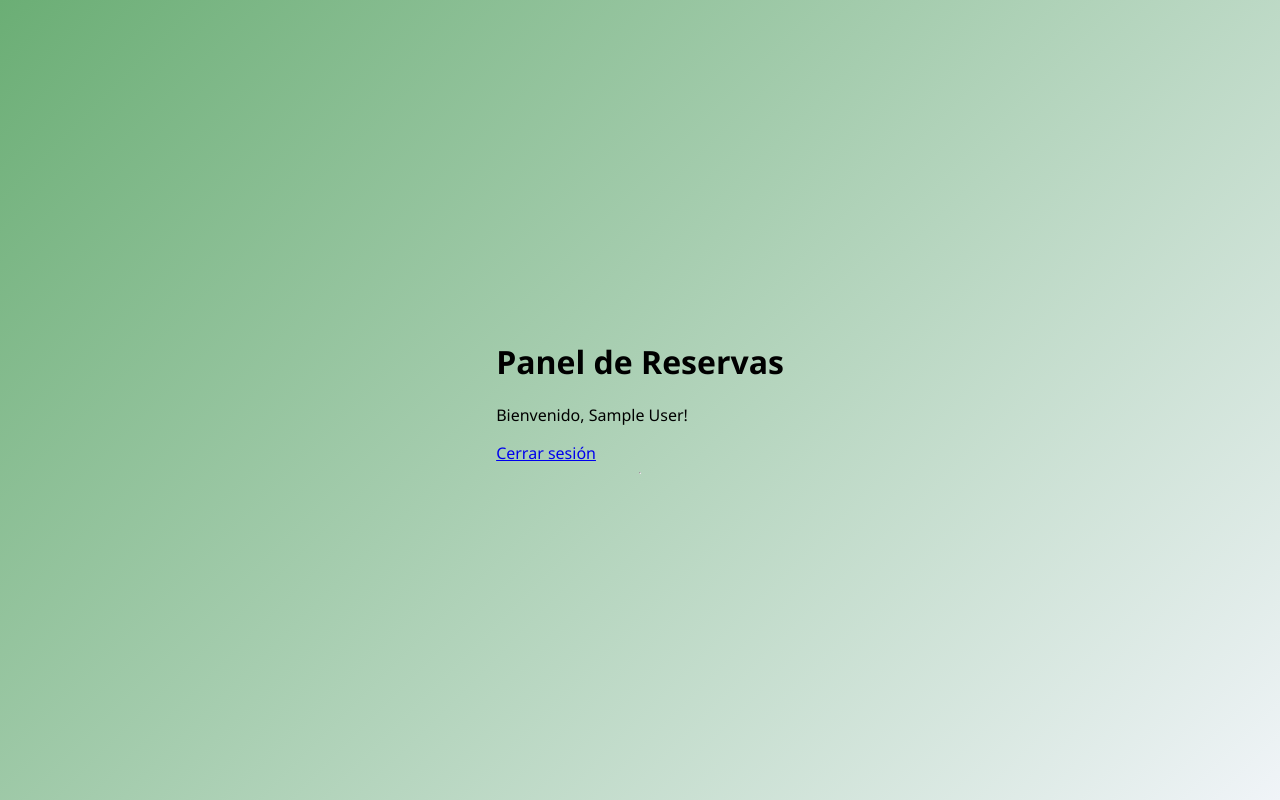
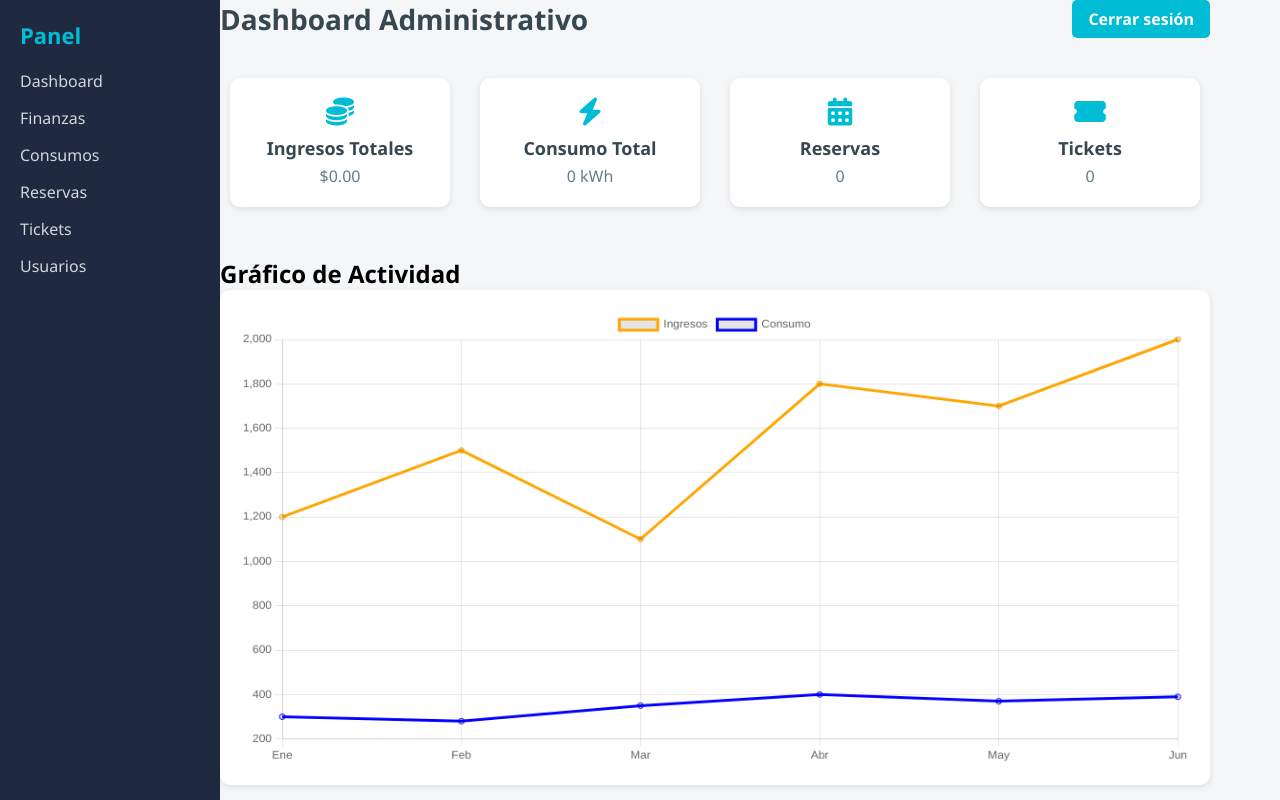
Before and after one commit to vertrox10/proyecto281, a Flask app: page /dashboard in a window 1280 px wide. Run offline with Flask 3, Linux system fonts and the light colour scheme; the visitor is signed in with stand-in values (Sample User, id 1).

Commit message:
Proyecto 281

```diff
--- a/app.py
+++ b/app.py
@@ -209,7 +209,7 @@ def es_contrasena_valida(password):
 @app.route("/dashboard")
 def dashboard():
     if "usuario" in session:
-        return render_template("dashboard.html", usuario=session["usuario"])
+        return render_template("dashboard_admin.html", usuario=session["usuario"])
     else:
         return redirect(url_for("login"))
 
--- /dev/null
+++ b/static/style_administrador.css
@@ -0,0 +1,151 @@
+/* Reset básico */
+* {
+    margin: 0;
+    padding: 0;
+    box-sizing: border-box;
+    font-family: 'Segoe UI', sans-serif;
+}
+
+/* Layout general */
+body {
+    display: flex;
+    min-height: 100vh;
+    background-color: #f4f6f8;
+}
+
+/* Sidebar */
+.sidebar {
+    width: 220px;
+    background-color: #1f2a40;
+    color: #fff;
+    padding: 20px;
+}
+
+.sidebar h2 {
+    margin-bottom: 20px;
+    font-size: 22px;
+    color: #00bcd4;
+}
+
+.sidebar ul {
+    list-style: none;
+}
+
+.sidebar ul li {
+    margin: 15px 0;
+}
+
+.sidebar ul li a {
+    color: #cfd8dc;
+    text-decoration: none;
+    font-size: 16px;
+    transition: color 0.3s;
+}
+
+.sidebar ul li a:hover {
+    color: #ffffff;
+}
+
+/* Main content */
+.main-content {
+    flex: 1;
+    padding: 30px;
+}
+
+/* Header */
+.header {
+    display: flex;
+    justify-content: space-between;
+    align-items: center;
+    margin-bottom: 30px;
+}
+
+.header h1 {
+    font-size: 28px;
+    color: #37474f;
+}
+
+.logout-btn {
+    background-color: #00bcd4;
+    color: #fff;
+    padding: 8px 16px;
+    border-radius: 5px;
+    text-decoration: none;
+    font-weight: bold;
+    transition: background-color 0.3s;
+}
+
+.logout-btn:hover {
+    background-color: #0097a7;
+}
+
+/* Overview cards */
+.overview {
+    display: grid;
+    grid-template-columns: repeat(auto-fit, minmax(180px, 1fr));
+    gap: 20px;
+    margin-bottom: 40px;
+}
+
+.card {
+    background-color: #ffffff;
+    border-radius: 10px;
+    padding: 20px;
+    box-shadow: 0 2px 6px rgba(0,0,0,0.1);
+    text-align: center;
+    transition: transform 0.2s;
+}
+
+.card:hover {
+    transform: translateY(-5px);
+}
+
+.card i {
+    font-size: 28px;
+    color: #00bcd4;
+    margin-bottom: 10px;
+}
+
+.card h3 {
+    font-size: 18px;
+    color: #37474f;
+    margin-bottom: 5px;
+}
+
+.card p {
+    font-size: 16px;
+    color: #607d8b;
+}
+
+/* Chart section */
+.chart-section h2 {
+    font-size: 20px;
+    color: #37474f;
+    margin-bottom: 15px;
+}
+
+canvas {
+    background-color: #fff;
+    border-radius: 10px;
+    padding: 20px;
+    box-shadow: 0 2px 6px rgba(0,0,0,0.1);
+}
+
+.overview {
+    display: flex;
+    justify-content: space-around; /* 👈 Espacio amplio entre tarjetas */
+    gap: 30px;                     /* 👈 Separación uniforme */
+    flex-wrap: wrap;              /* 👈 Permite que se acomoden si no caben */
+    margin-bottom: 40px;
+    padding: 10px;
+}
+
+.card {
+    width: 220px;                 /* 👈 Tamaño fijo para alineación limpia */
+    background-color: #ffffff;
+    border-radius: 10px;
+    padding: 20px;
+    box-shadow: 0 2px 6px rgba(0,0,0,0.1);
+    text-align: center;
+    transition: transform 0.2s;
+}
--- /dev/null
+++ b/templates/dashboard_admin.html
@@ -0,0 +1,90 @@
+<!DOCTYPE html>
+<html lang="es">
+<head>
+    <meta charset="UTF-8">
+    <title>Dashboard Administrativo</title>
+    <link rel="stylesheet" href="{{ url_for('static', filename='style_administrador.css') }}">
+    <link rel="stylesheet" href="https://cdnjs.cloudflare.com/ajax/libs/font-awesome/6.4.0/css/all.min.css">
+</head>
+<body>
+
+    <div class="sidebar">
+        <h2>Panel</h2>
+        <ul>
+            <li><a href="#">Dashboard</a></li>
+            <li><a href="#">Finanzas</a></li>
+            <li><a href="#">Consumos</a></li>
+            <li><a href="#">Reservas</a></li>
+            <li><a href="#">Tickets</a></li>
+            <li><a href="#">Usuarios</a></li>
+        </ul>
+    </div>
+
+    <div class="main">
+        <div class="header">
+            <h1>Dashboard Administrativo</h1>
+            <a href="{{ url_for('logout') }}" class="logout-btn">Cerrar sesión</a>
+        </div>
+
+        <div class="cards">
+            <div class="overview">
+    <div class="card">
+        <i class="fas fa-coins"></i>
+        <h3>Ingresos Totales</h3>
+        <p>$0.00</p>
+    </div>
+    <div class="card">
+        <i class="fas fa-bolt"></i>
+        <h3>Consumo Total</h3>
+        <p>0 kWh</p>
+    </div>
+    <div class="card">
+        <i class="fas fa-calendar-alt"></i>
+        <h3>Reservas</h3>
+        <p>0</p>
+    </div>
+    <div class="card">
+        <i class="fas fa-ticket-alt"></i>
+        <h3>Tickets</h3>
+        <p>0</p>
+    </div>
+</div>
+
+        <div class="chart">
+            <h2>Gráfico de Actividad</h2>
+            <canvas id="lineChart"></canvas>
+        </div>
+    </div>
+
+    <script src="https://cdn.jsdelivr.net/npm/chart.js"></script>
+    <script>
+        const ctx = document.getElementById('lineChart').getContext('2d');
+        const lineChart = new Chart(ctx, {
+            type: 'line',
+            data: {
+                labels: ['Ene', 'Feb', 'Mar', 'Abr', 'May', 'Jun'],
+                datasets: [
+                    {
+                        label: 'Ingresos',
+                        data: [1200, 1500, 1100, 1800, 1700, 2000],
+                        borderColor: 'orange',
+                        fill: false
+                    },
+                    {
+                        label: 'Consumo',
+                        data: [300, 280, 350, 400, 370, 390],
+                        borderColor: 'blue',
+                        fill: false
+                    }
+                ]
+            },
+            options: {
+                responsive: true,
+                plugins: {
+                    legend: { position: 'top' }
+                }
+            }
+        });
+    </script>
+</body>
+</html>
--- a/templates/forgot_password.html
+++ b/templates/forgot_password.html
@@ -23,7 +23,7 @@
         <form method="POST">
             <div class="input-group">
                 <label for="correo">Correo</label>
-                <input type="email" id="correo" name="correo" required>
+         <input type="email" id="correo" name="correo" required pattern="^[a-zA-Z0-9._%+-]+@gmail\.com$" title="Solo se permite correo de Gmail">
             </div>
             <button type="submit">Enviar enlace</button>
         </form>
--- a/templates/login.html
+++ b/templates/login.html
@@ -18,7 +18,7 @@
         <form method="POST">
             <div class="input-group icon-user">
                 <label for="correo">Correo</label>
-                <input type="email" id="correo" name="correo" required>
+                 <input type="email" id="correo" name="correo" required pattern="^[a-zA-Z0-9._%+-]+@gmail\.com$" title="Solo se permite correo de Gmail">
             </div>
             <div class="input-group">
                 <label for="password">Contraseña</label>
--- a/templates/register.html
+++ b/templates/register.html
@@ -39,7 +39,7 @@
 
             <div class="input-group icon-mail">
                 <label for="correo">Correo</label>
-                <input type="email" id="correo" name="correo" required>
+                    <input type="email" id="correo" name="correo" required pattern="^[a-zA-Z0-9._%+-]+@gmail\.com$" title="Solo se permite correo de Gmail">
             </div>
 
             <div class="input-group icon-phone">
```
Also changed, not shown: templates/dashboard_cliente.html (deleted, +0 -49 lines), static/style.css (line endings or trailing spaces).
